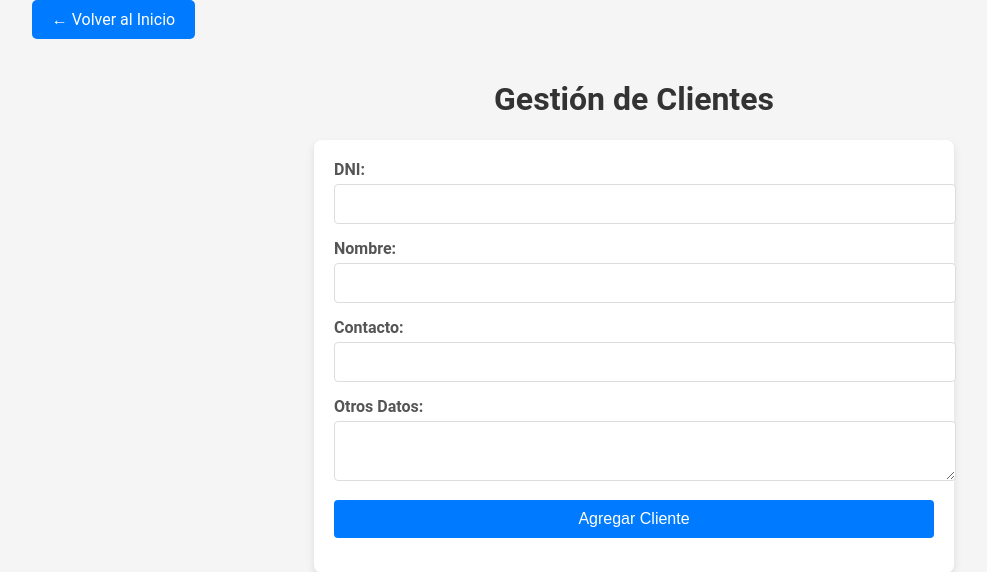
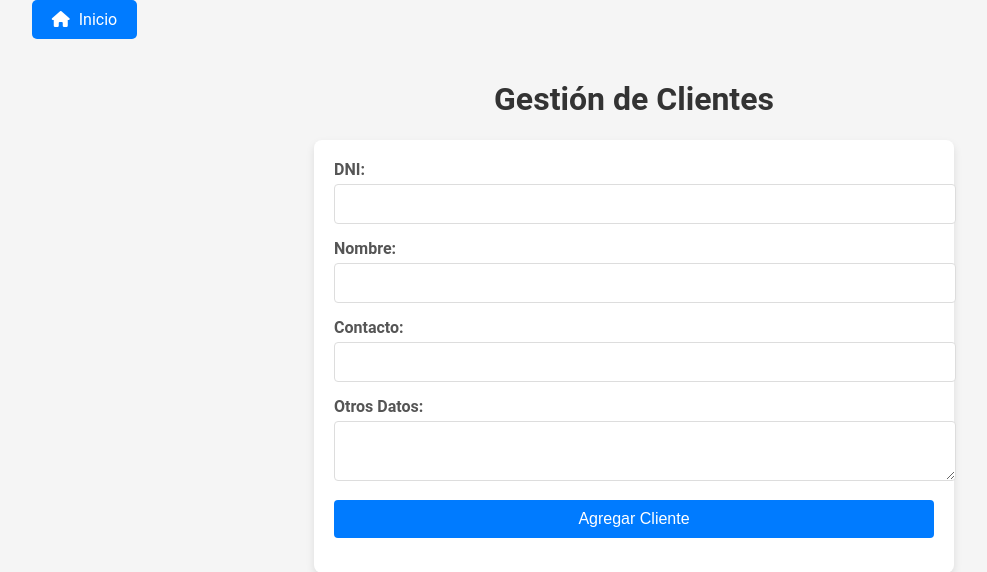
Before and after one commit to gcrysuk/Proyecto_abogados, a PHP site: page /views/clientes.php in a window 1280 px wide. Shown: the top 572 px of the page, without its empty margins (6-993 px from the left). Run offline with PHP 8.4, Linux system fonts and the light colour scheme; data that the repository does not hold is empty.

Commit message:
version10

```diff
--- a/views/clientes.php
+++ b/views/clientes.php
@@ -6,6 +6,7 @@ include_once '../database/conexion.php';
 <html lang="es">
 
 <head>
+    <link rel="stylesheet" href="https://cdnjs.cloudflare.com/ajax/libs/font-awesome/6.0.0-beta3/css/all.min.css">
     <meta charset="UTF-8">
     <meta name="viewport" content="width=device-width, initial-scale=1.0">
     <title>Gestión de Clientes</title>
@@ -115,9 +116,9 @@ include_once '../database/conexion.php';
 </head>
 
 <body>
-    <a href="../inicio.php"
-        style="display: inline-block; margin-bottom: 20px; background-color: #007BFF; color: white; padding: 10px 20px; border-radius: 5px; text-decoration: none;">&#8592;
-        Volver al Inicio</a>
+    <a href="../index.php"
+        style="display: inline-block; margin-bottom: 20px; background-color: #007BFF; color: white; padding: 10px 20px; border-radius: 5px; text-decoration: none;"><i
+            class='fas fa-home'></i> Inicio</a>
     <h1>Gestión de Clientes</h1>
 
     <!-- Formulario para agregar un cliente -->
```
